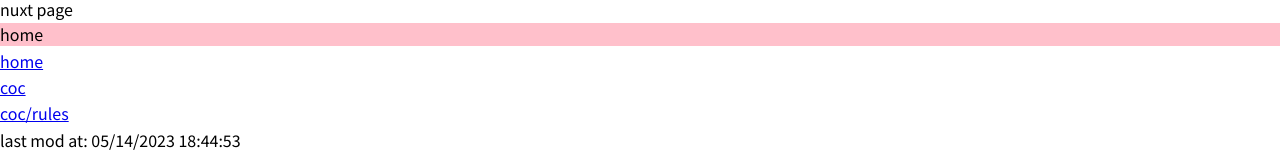
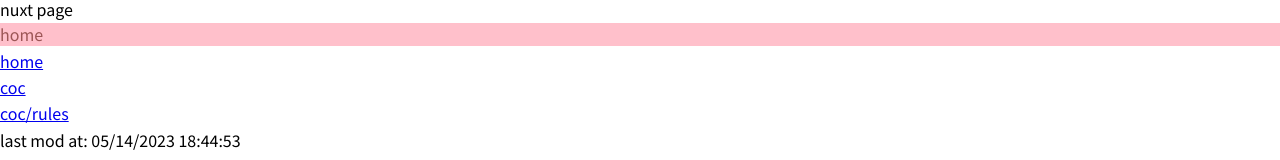
Before and after one commit to cheerppy/trpg-note, a Nuxt app: page / in a window 1280 px wide. Shown: the top 160 px of the page. Built offline with nearby package versions, Linux system fonts and the light colour scheme; a web font is replaced by a local one.

Commit message:
add scss

```diff
--- a/pages/index.vue
+++ b/pages/index.vue
@@ -23,5 +23,6 @@ const rawLastmod = document.lastModified
 <style scoped lang="scss">
 .test {
     background-color: pink;
+    color: $color-brown;
 }
 </style>
```
